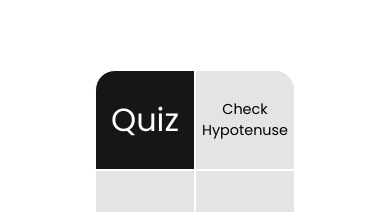
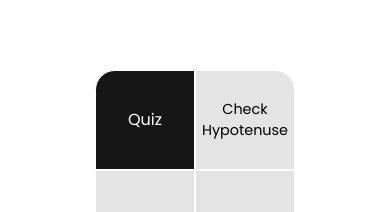
Before and after one commit to ParthParolekar/Know-Your-Triangles, a plain HTML site: page index.html in a window 390 px wide. In both pictures the pointer is over the button "Quiz". Shown: the part 272-484 px from the top of the page. Drawn offline with Linux system fonts and the light colour scheme.

Commit message:
reduced font size of squares on hover(responsive)

```diff
--- a/style.css
+++ b/style.css
@@ -257,6 +257,12 @@ body {
     width: 100px;
     font-size: 0.9rem;
   }
+
+  .square:hover {
+    background: var(--secondary);
+    color: var(--primary);
+    font-size: 1rem;
+  }
 }
 
 @media screen and (max-width: 460px) {
@@ -274,4 +280,10 @@ body {
     max-width: 200px;
     min-height: 120px;
   }
+
+  .square:hover {
+    background: var(--secondary);
+    color: var(--primary);
+    font-size: 1rem;
+  }
 }
```
